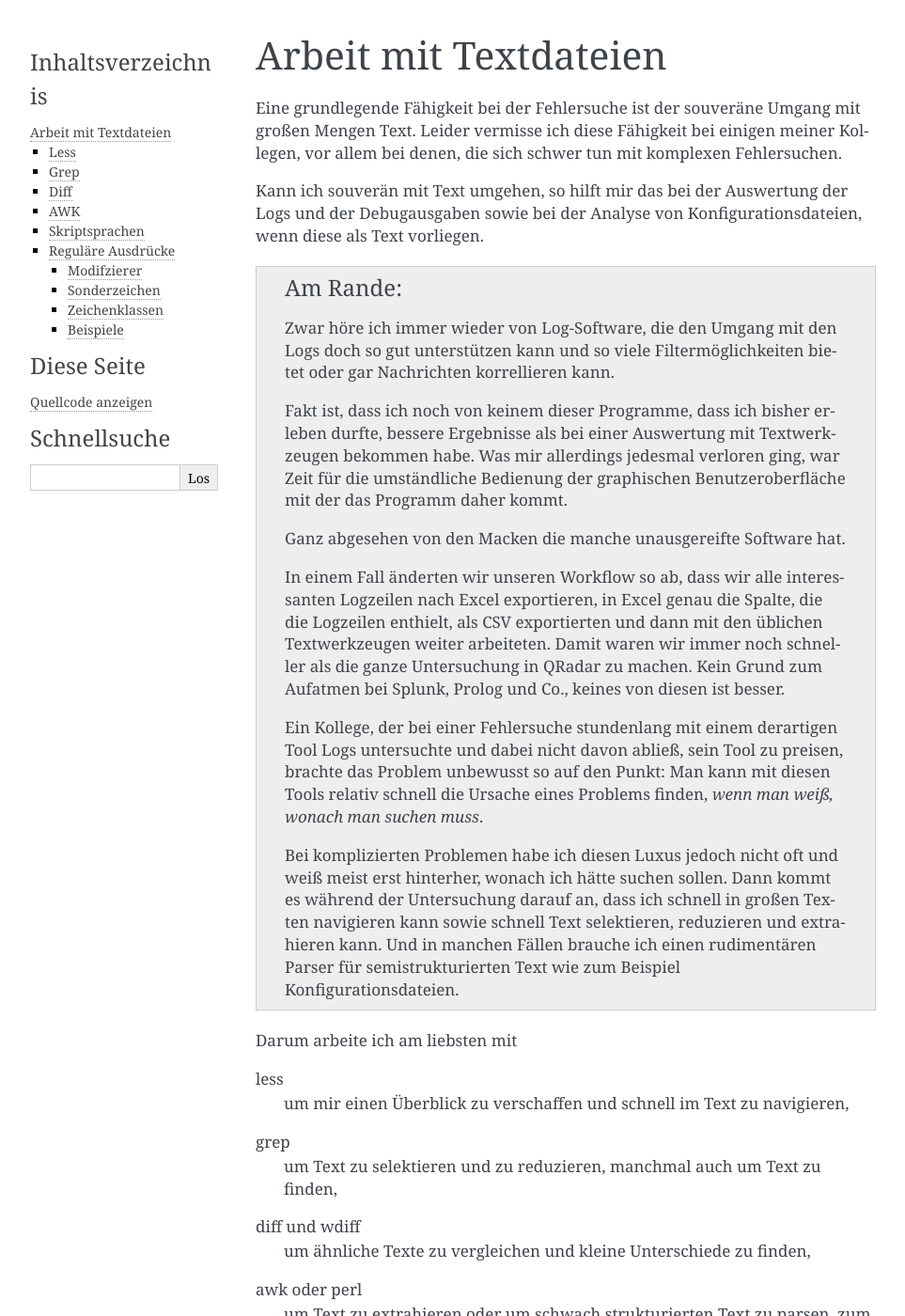
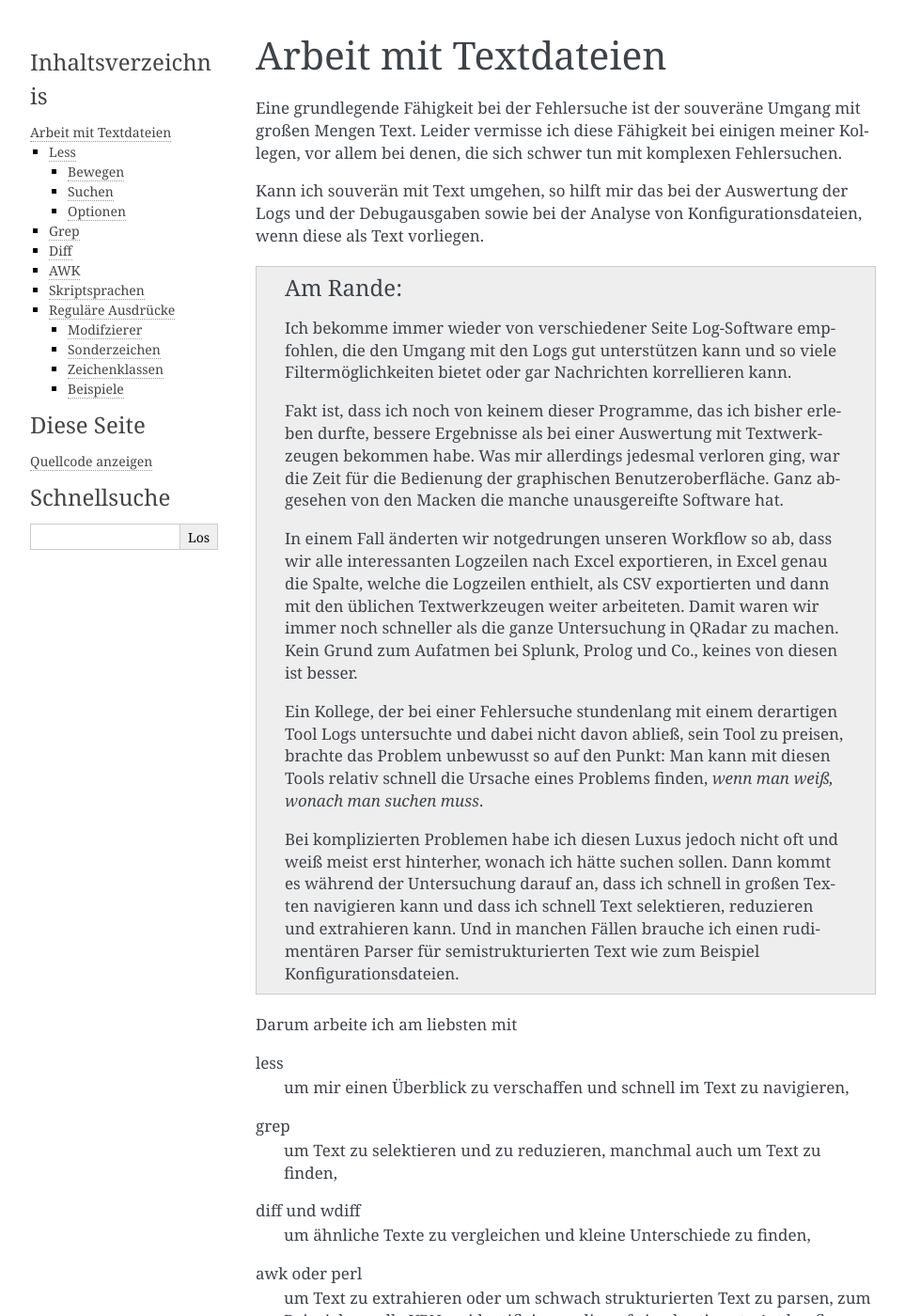
Before and after one commit to matwei-books/Fehlersuche-bei-IPsec-VPN-mit-IKEv2, a Sphinx documentation site: the page built from source/grundlagen/textdateien.rst, in a window 1280 px wide and 1400 px high. Shown: the whole window at 94% size, without its empty margins (148-1111 px from the left). Built offline with Sphinx 7.4.7, drawn with Linux system fonts in a browser that asks for light colours; some of the changed text lies outside the part shown.

Commit message:
Text zu less überarbeitet

```diff
--- a/source/grundlagen/textdateien.rst
+++ b/source/grundlagen/textdateien.rst
@@ -17,25 +17,30 @@
 
 .. admonition:: Am Rande
 
-   Zwar höre ich immer wieder von Log-Software, die den Umgang mit den
-   Logs doch so gut unterstützen kann und so viele Filtermöglichkeiten
-   bietet oder gar Nachrichten korrellieren kann.
+   Ich bekomme immer wieder
+   von verschiedener Seite Log-Software empfohlen,
+   die den Umgang mit den Logs gut unterstützen kann
+   und so viele Filtermöglichkeiten bietet
+   oder gar Nachrichten korrellieren kann.
 
-   Fakt ist, dass ich noch von keinem dieser Programme, dass ich bisher
-   erleben durfte, bessere Ergebnisse als bei einer Auswertung mit
-   Textwerkzeugen bekommen habe. Was mir allerdings jedesmal verloren
-   ging, war Zeit für die umständliche Bedienung der graphischen
-   Benutzeroberfläche mit der das Programm daher kommt.
-
+   Fakt ist, dass ich noch von keinem dieser Programme,
+   das ich bisher erleben durfte,
+   bessere Ergebnisse als bei einer Auswertung mit
+   Textwerkzeugen bekommen habe.
+   Was mir allerdings jedesmal verloren ging,
+   war die Zeit für die Bedienung der graphischen Benutzeroberfläche.
    Ganz abgesehen von den Macken die manche unausgereifte Software hat.
 
-   In einem Fall änderten wir unseren Workflow so ab, dass wir alle
-   interessanten Logzeilen nach Excel exportieren, in Excel genau die
-   Spalte, die die Logzeilen enthielt, als CSV exportierten und dann mit
-   den üblichen Textwerkzeugen weiter arbeiteten. Damit waren wir immer
-   noch schneller als die ganze Untersuchung in QRadar zu machen. Kein
-   Grund zum Aufatmen bei Splunk, Prolog und Co., keines von diesen ist
-   besser.
+   In einem Fall änderten wir notgedrungen unseren Workflow so ab,
+   dass wir alle interessanten Logzeilen nach Excel exportieren,
+   in Excel genau die Spalte,
+   welche die Logzeilen enthielt,
+   als CSV exportierten
+   und dann mit den üblichen Textwerkzeugen weiter arbeiteten.
+   Damit waren wir immer noch schneller
+   als die ganze Untersuchung in QRadar zu machen.
+   Kein Grund zum Aufatmen bei Splunk, Prolog und Co.,
+   keines von diesen ist besser.
 
    Ein Kollege, der bei einer Fehlersuche stundenlang mit einem
    derartigen Tool Logs untersuchte und dabei nicht davon abließ, sein
@@ -44,12 +49,14 @@
    finden, *wenn man weiß, wonach man suchen muss*.
 
    Bei komplizierten Problemen habe ich diesen Luxus jedoch nicht oft
-   und weiß meist erst hinterher, wonach ich hätte suchen sollen.
-   Dann kommt es während der Untersuchung darauf an, dass ich schnell
-   in großen Texten navigieren kann sowie schnell Text selektieren,
-   reduzieren und extrahieren kann. Und in manchen Fällen brauche ich
-   einen rudimentären Parser für semistrukturierten Text wie zum
-   Beispiel Konfigurationsdateien.
+   und weiß meist erst hinterher,
+   wonach ich hätte suchen sollen.
+   Dann kommt es während der Untersuchung darauf an,
+   dass ich schnell in großen Texten navigieren kann
+   und dass ich schnell Text selektieren, reduzieren und extrahieren kann.
+   Und in manchen Fällen brauche ich einen rudimentären Parser
+   für semistrukturierten Text
+   wie zum Beispiel Konfigurationsdateien.
 
 .. raw:: latex
 
@@ -94,39 +103,49 @@
 
     grep muster /var/log/syslog | less
 
-Der Hauptgrund, less zu benutzen ist jedoch die komfortable und dabei
-schnelle Navigation in größeren Texten.
-Dazu bewege ich mich mit jeweils einem Tastendruck
+Bewegen
+.......
 
-ENTER, RETURN, ``j`` oder Pfeil-runter
-    eine Zeile nach unten
+Der Hauptgrund, less zu benutzen ist die komfortable und dabei
+schnelle Bewegung in größeren Texten.
+Das funktioniert mit einem Tastendruck oder einer kurzen Tastenfolge.
+Die gängigsten Tastaturbefehle für das Bewegen im Text.
+zeigt :numref:`less-bewegen`.
 
-SPACE oder ``f``
-    einen Bildschirm nach unten
+.. table:: Bewegen mit der Tastatur im Programm Less
+   :name: less-bewegen
 
-``>`` oder ``G``
-    an das Ende der Datei
+   ============ ======================================
+    **Taste**        **Bewegung**
+   ============ ======================================
+   ENTER        eine Zeile nach unten
+   RETURN       "
+   Pfeil-runter "
+   ``j``        "
+   SPACE        eine Bildschirmseite nach unten
+   ``f``        "
+   ``>``        zum Ende der Datei
+   ``G``        "
+   CTRL-P       eine Zeile nach oben
+   Pfeil-rauf   "
+   ``y``        "
+   ``k``        "
+   ``b``        eine Bildschirmseite nach oben
+   ``<``        zum Anfang der Datei
+   ``g``        "
+   Pfeil-rechts eine halbe Bildschirmseite nach rechts
+   ESC+\ ``)``  "
+   Pfeil-links  eine halbe Bildschirmseite nach links
+   ESC+\ ``(``  "
+   ============ ======================================
 
-``y``, CTRL-P, ``k`` oder Pfeil-rauf
-    eine Zeile nach oben
+Die letzten beiden Bewegungen sind praktisch,
+wenn less lange Zeilen am Bildschirmrand abschneidet.
+Das empfiehlt sich grundsätzlich bei Logzeilen
+und kann mit der Option ``-S`` erreicht werden.
 
-``b``
-    eine Bildschirmseite nach oben
-
-``<``, ``g`` oder ``1G``
-    an den Anfang der Datei (ich kann zu beliebigen Zeilen springen
-    durch Eingabe der Zeilennummer gefolgt von ``G``)
-
-ESC-) oder Pfeil-rechts
-    eine halbe Bildschirmseite nach rechts (die Anzahl der Spalten kann
-    ich mit der Option ``-# Spaltenzahl`` ändern)
-
-ESC-( oder Pfeil-links
-    eine halbe Bildschirmseite nach links
-
-Die letzten beiden Bewegungen sind praktisch, wenn ich less so
-eingestellt habe, dass lange Zeilen am Bildschirmrand abgeschnitten werden.
-Das mache ich grundsätzlich bei Logzeilen mit der Option ``-S``.
+Suchen
+......
 
 Mit den Befehlen ``/Muster`` suche ich vorwärts im Text nach dem nächsten
 Vorkommen von *Muster*.
@@ -138,17 +157,20 @@
 *Muster* enthalten.
 
 Mit ``m`` gefolgt von einem Kleinbuchstaben kann ich eine Stelle im Text
-markieren und mit ``'`` (dem Apostroph) gefolgt von eben diesem
+markieren und mit dem Apostroph (``'``) gefolgt von eben diesem
 Kleinbuchstaben kann ich später zu dieser Stelle zurückspringen.
 
 Habe ich mehrere Dateien beim Aufruf von less angegeben, kann ich mit
 ``:n`` zur nächsten Datei gehen und mit ``:p`` zur vorherigen in der
 Liste.
 
-Zum Schluss kommen ich noch ein paar nützliche Optionen, die ich
-regelmäßig bei Less verwende.
+Optionen
+........
+
+Schließlich gibt es noch ein paar nützliche Optionen,
+die ich regelmäßig bei Less verwende.
 Alle Optionen können auf der Kommandozeile beim Aufruf angegeben werden
-oder interaktiv mit dem vorangestellten ``-``.
+oder interaktiv zusammen mit dem vorangestellten ``-``.
 Bei der interaktiven Eingabe werden die Einstellungen abwechselnd ein-
 und ausgeschaltet (toggle).
 
@@ -162,11 +184,11 @@
     Lange Zeilen abschneiden.
 
 Das sind die Kommandos und Optionen, die ich am häufigsten verwende.
-Less hat noch sehr viel mehr zu bieten, die meisten davon sind nicht wichtig,
-bei Bedarf gibt es Hilfe mit ``man less``, die übrigens bei den meisten
-Systemen mit less paginiert wird.
-Noch schneller kommt man an Hilfe mit der Kommandozeilenoption ``--help``
-beziehungsweise ``-?`` oder, während das Programm schon läuft,
+Less hat noch sehr viel mehr zu bieten.
+Bei Bedarf gibt es Hilfe mit ``man less``.
+Noch schneller kommt man
+mit der Kommandozeilenoption ``--help`` beziehungsweise ``-?`` an Hilfe
+oder, während das Programm schon läuft,
 mit dem Tastaturbefehl ``h`` oder ``H``.
 
 .. index:: grep
```
Also changed, not shown: other parts of source/grundlagen/textdateien.rst (+5 -3 lines).
